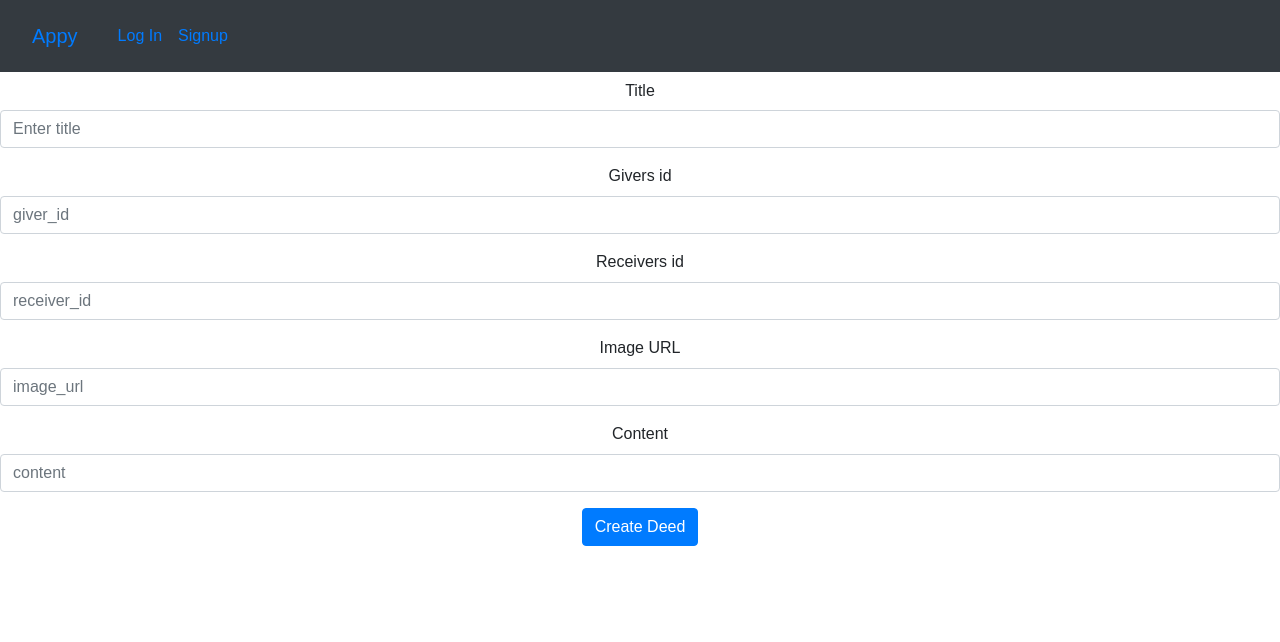
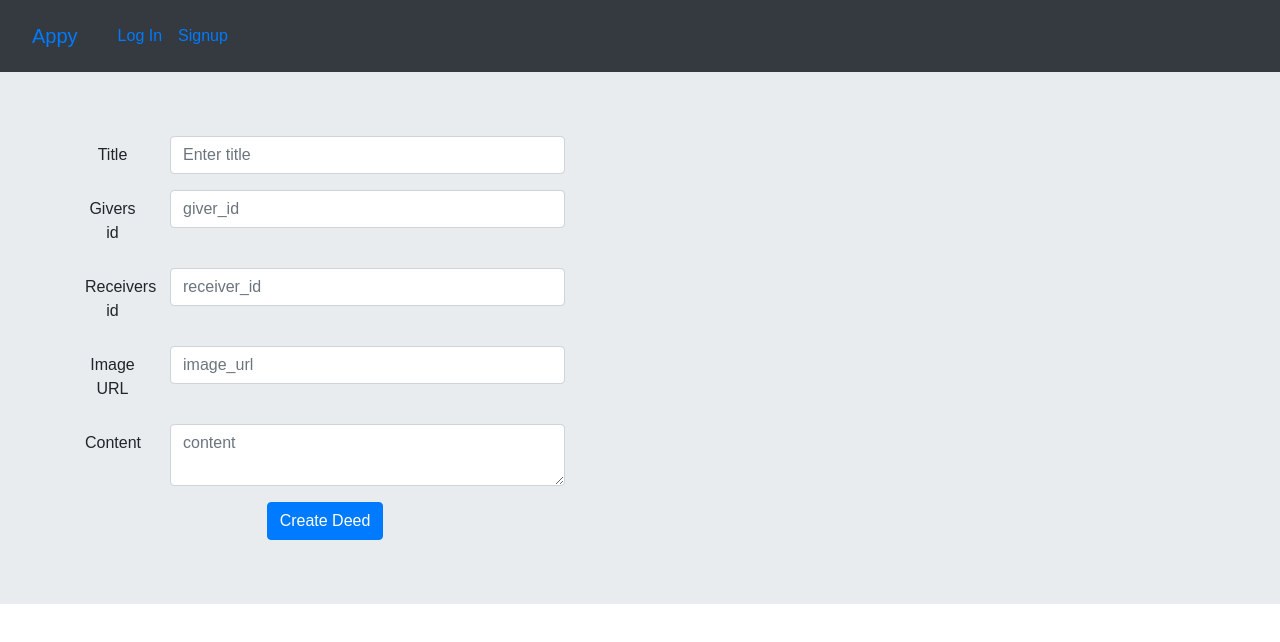
Before and after one commit to roitblatari/appy-frontend, a React (Create React App) app: page /deedForm in a window 1280 px wide. Shown: the top 642 px of the page. Built offline with nearby package versions, Linux system fonts and the light colour scheme; no server answers.

Commit message:
add  bootstrap

```diff
--- a/src/components/DeedForm.js
+++ b/src/components/DeedForm.js
@@ -3,7 +3,10 @@ import { connect } from 'react-redux';
 
 import Form from 'react-bootstrap/Form';
 import Button from 'react-bootstrap/Button';
-// import Row from 'react-bootstrap/Row';
+import Row from 'react-bootstrap/Row';
+import Col from 'react-bootstrap/Col';
+import { Container } from 'react-bootstrap';
+import { Jumbotron } from 'react-bootstrap';
 
 import { createDeed } from '../actions/createDeed';
 
@@ -20,7 +23,7 @@ class DeedForm extends Component {
 
 	handleOnChange = (event) => {
 		// Handle Updating Component State
-		debugger;
+		// debugger;
 		const { name, value } = event.target;
 		this.setState({
 			[name]: value
@@ -44,27 +47,31 @@ class DeedForm extends Component {
 	};
 	render() {
 		return (
-			<div>
-				<Form onSubmit={() => this.handleSubmit(event)}>
-					<Form.Group
-					// as={Row}
-					>
+			<Jumbotron fluid>
+				<Container>
+					<Form onSubmit={() => this.handleSubmit(event)} style={{ width: '30rem' }}>
+						<Form.Group as={Row}>
+							{/* <Row className="justify-content-md-center"> */}
 							<Form.Label column sm="2">
 								Title
 							</Form.Label>
+							<Col sm="10">
 								<Form.Control
-							// column
-							// sm="10"
 									type="text"
 									name="title"
 									onChange={this.handleOnChange}
 									value={this.state.title}
 									placeholder="Enter title"
 								/>
+							</Col>
+							{/* </Row> */}
 							{/* <Form.Text className="text-muted">We'll never share your email with anyone else.</Form.Text> */}
 						</Form.Group>
-					<Form.Group controlId="formBasicEmail">
-						<Form.Label>Givers id</Form.Label>
+						<Form.Group as={Row}>
+							<Form.Label column sm="2">
+								Givers id
+							</Form.Label>
+							<Col sm="10">
 								<Form.Control
 									type="text"
 									placeholder="giver_id"
@@ -72,10 +79,14 @@ class DeedForm extends Component {
 									name="giver_id"
 									onChange={this.handleOnChange}
 								/>
+							</Col>
 							{/* <Form.Text className="text-muted">We'll never share your email with anyone else.</Form.Text> */}
 						</Form.Group>
-					<Form.Group controlId="formBasicEmail">
-						<Form.Label>Receivers id</Form.Label>
+						<Form.Group as={Row}>
+							<Form.Label column sm="2">
+								Receivers id
+							</Form.Label>
+							<Col sm="10">
 								<Form.Control
 									type="text"
 									placeholder="receiver_id"
@@ -83,11 +94,15 @@ class DeedForm extends Component {
 									name="receiver_id"
 									onChange={this.handleOnChange}
 								/>
+							</Col>
 							{/* <Form.Text className="text-muted">We'll never share your email with anyone else.</Form.Text> */}
 						</Form.Group>
 
-					<Form.Group controlId="formBasicEmail">
-						<Form.Label>Image URL</Form.Label>
+						<Form.Group as={Row}>
+							<Form.Label column sm="2">
+								Image URL
+							</Form.Label>
+							<Col sm="10">
 								<Form.Control
 									type="text"
 									placeholder="image_url"
@@ -95,17 +110,23 @@ class DeedForm extends Component {
 									name="image_url"
 									onChange={this.handleOnChange}
 								/>
+							</Col>
 							{/* <Form.Text className="text-muted">We'll never share your email with anyone else.</Form.Text> */}
 						</Form.Group>
-					<Form.Group controlId="formBasicEmail">
-						<Form.Label>Content</Form.Label>
+						<Form.Group as={Row}>
+							<Form.Label column sm="2">
+								Content
+							</Form.Label>{' '}
+							<Col sm="10">
 								<Form.Control
 									type="text"
+									as="textarea"
 									placeholder="content"
 									value={this.state.content}
 									name="content"
 									onChange={this.handleOnChange}
 								/>
+							</Col>
 							{/* <Form.Text className="text-muted">We'll never share your email with anyone else.</Form.Text> */}
 						</Form.Group>
 
@@ -113,46 +134,8 @@ class DeedForm extends Component {
 							Create Deed
 						</Button>
 					</Form>
-				{/* =============================
-				<form onSubmit={() => this.handleSubmit(event)}>
-					<input
-						type="text"
-						placeholder="title"
-						value={this.state.title}
-						name="title"
-						onChange={this.handleOnChange}
-					/>
-					<input
-						type="text"
-						placeholder="giver_id"
-						value={this.state.giver_id}
-						name="giver_id"
-						onChange={this.handleOnChange}
-					/>
-					<input
-						type="text"
-						placeholder="receiver_id"
-						value={this.state.receiver_id}
-						name="receiver_id"
-						onChange={this.handleOnChange}
-					/>
-					<input
-						type="text"
-						placeholder="image_url"
-						value={this.state.image_url}
-						name="image_url"
-						onChange={this.handleOnChange}
-					/>
-					<input
-						type="content"
-						placeholder="content"
-						value={this.state.content}
-						name="content"
-						onChange={this.handleOnChange}
-					/>
-					<input type="submit" value="Create Deed" />
-				</form> */}
-			</div>
+				</Container>
+			</Jumbotron>
 		);
 	}
 }
--- a/src/components/LoginForm.js
+++ b/src/components/LoginForm.js
@@ -1,6 +1,12 @@
 import React from 'react';
 import { connect } from 'react-redux';
-// import { Form } from 'react-bootstrap';
+
+import Jumbotron from 'react-bootstrap/Jumbotron';
+import Form from 'react-bootstrap/Form';
+import Button from 'react-bootstrap/Button';
+import Container from 'react-bootstrap/Container';
+import Row from 'react-bootstrap/Row';
+import Col from 'react-bootstrap/Col';
 
 import { updateLoginForm } from '../actions/loginForm';
 import { login } from '../actions/currentUser';
@@ -24,10 +30,20 @@ const LoginForm = ({ loginFormData, updateLoginForm, login, history }) => {
 	};
 
 	return (
-		<form className="ui form" onSubmit={handleSubmit}>
-			<label>Username</label>
+		<Jumbotron fluid>
+			<Container>
+				<Form style={{ width: '30rem' }} onSubmit={handleSubmit}>
+					{/* <Form.Group controlId="exampleForm.ControlInput1"> */}
+					{/* <Form.Label>Email address</Form.Label>
+				<Form.Control type="email" placeholder="name@example.com" /> */}
 
-			<input
+					{/* <form className="ui form" onSubmit={handleSubmit}> */}
+					<Form.Group as={Row}>
+						<Form.Label column sm="2">
+							Username
+						</Form.Label>
+						<Col sm="10">
+							<Form.Control
 								type="text"
 								placeholder="username"
 								autoComplete="username"
@@ -35,10 +51,15 @@ const LoginForm = ({ loginFormData, updateLoginForm, login, history }) => {
 								name="username"
 								onChange={handleOnChange}
 							/>
+						</Col>
+					</Form.Group>
 					{/* <label>Email</label><br/><input type="text" placeholder="email" value={loginFormData.email} name="email" onChange={handleOnChange} /> */}
-			<label>Password</label>
-
-			<input
+					<Form.Group as={Row}>
+						<Form.Label column sm="2">
+							Password
+						</Form.Label>
+						<Col sm="10">
+							<Form.Control
 								type="password"
 								placeholder="password"
 								value={loginFormData.password}
@@ -46,8 +67,17 @@ const LoginForm = ({ loginFormData, updateLoginForm, login, history }) => {
 								autoComplete="current-password"
 								onChange={handleOnChange}
 							/>
-			<input className="ui blue button" type="submit" value="Log In" />
-		</form>
+						</Col>
+					</Form.Group>
+
+					<Form.Group>
+						<Button type="submit" className="ui blue button" value="Log In">
+							Log In
+						</Button>
+					</Form.Group>
+				</Form>
+			</Container>
+		</Jumbotron>
 	);
 };
 
```
Lines whose indentation alone changed are shown as unchanged.
